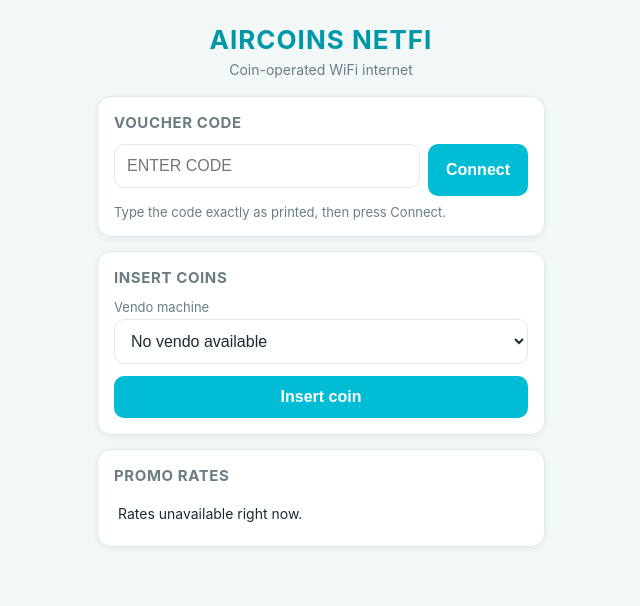
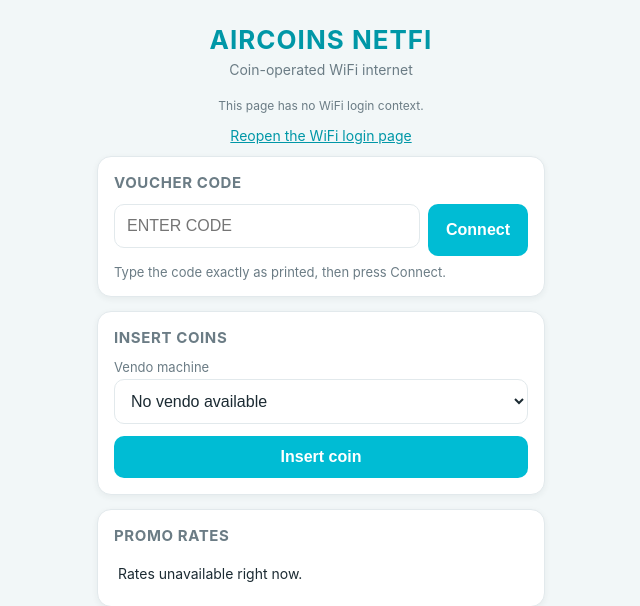
Before and after one commit to Djnirds1984/MT-CONTROLLER-PISOWIFI, a PHP site: page / in a window 1280 px wide. Shown: the top 606 px of the page, without its empty margins (319-959 px from the left). Run offline with PHP 8.4, Linux system fonts and the light colour scheme.

Commit message:
feat(portal): add recovery link and improve hidden element styling
- Add a hidden recovery message and link for pages reached without router context
- Reveal the recovery link in app.js when LOGIN_URL is missing
- Ensure [hidden] attribute has highest priority for display:none in piso.css
- Improve user guidance for direct access or stale bookmarks without login context

```diff
--- a/server/portal/assets/app.js
+++ b/server/portal/assets/app.js
@@ -234,6 +234,13 @@
 
   document.addEventListener('DOMContentLoaded', function () {
     primeForm();
+    if (!LOGIN_URL) {
+      /* Reached without router context (direct visit, stale bookmark,
+       * pre-fix logout bounce): reveal the one-tap recovery link. On
+       * the WiFi it re-triggers the hotspot interception, which
+       * re-delivers this page WITH link-login/mac/ip. */
+      $('reopenWrap').hidden = false;
+    }
     if (LOGGED_OUT) {
       show($('infoBox'), 'You are logged out. Buy a new code or insert coins to reconnect.', false);
     }
--- a/server/portal/assets/piso.css
+++ b/server/portal/assets/piso.css
@@ -17,6 +17,10 @@
 }
 
 * { box-sizing: border-box; }
+
+/* The hidden attribute must win over any display rule (same guard as
+ * admin.css): elements toggled from app.js rely on it. */
+[hidden] { display: none !important; }
 
 html, body {
   margin: 0;
--- a/server/portal/index.html
+++ b/server/portal/index.html
@@ -16,6 +16,15 @@
 
   <div id="errBox" class="piso-error" hidden></div>
   <div id="infoBox" class="piso-info" hidden></div>
+
+  <!-- Recovery for pages reached WITHOUT the router redirect (direct
+       visit, stale bookmark, old logout bounce): no link-login/mac/ip
+       context, so the form has nowhere to post. app.js reveals this
+       link, which re-enters the captive flow by requesting a plain
+       HTTP URL the router will intercept again. -->
+  <p id="reopenWrap" class="piso-meta" hidden>This page has no WiFi login context.
+    <a class="piso-backlink" href="http://example.com/">Reopen the WiFi login page</a>
+  </p>
 
   <section class="piso-card">
     <h2 class="piso-h">Voucher code</h2>
```
